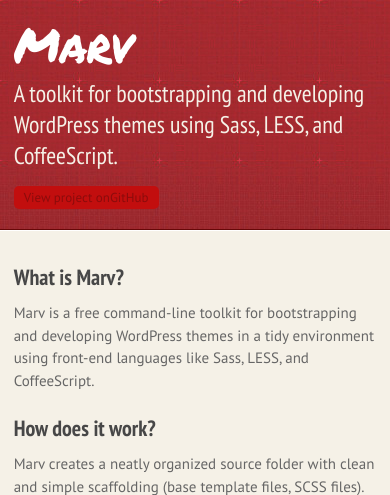
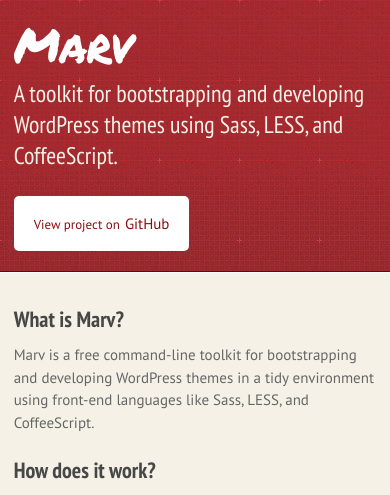
Before and after one commit to hardpixel/marv, a PHP site: page / in a window 390 px wide. Shown: the top 495 px of the page. Run offline with PHP 8.4, Linux system fonts and the light colour scheme.

Commit message:
Github page css fixes

```diff
--- a/stylesheets/stylesheet.css
+++ b/stylesheets/stylesheet.css
@@ -429,13 +429,13 @@
     width: auto;
     height: auto;
     display: inline-block;
-    margin-top: 15px;
-    padding: 5px 10px;
+    margin-top: 25px;
+    padding: 5px 20px;
     position: relative;
     text-align: center;
-    font-size: 13px;
-    line-height: 1;
-    background-color: #C20E0E;
+    font-size: 15px;
+    line-height: 3;
+    background-color: #fff;
     color: #8B0C0C;
     -moz-border-radius: 5px;
     -webkit-border-radius: 5px;
@@ -444,6 +444,7 @@
   header a.button small {
     font-size: 13px;
     display: inline;
+    margin-right: 5px;
   }
   #main-content,
   aside#sidebar {
```
